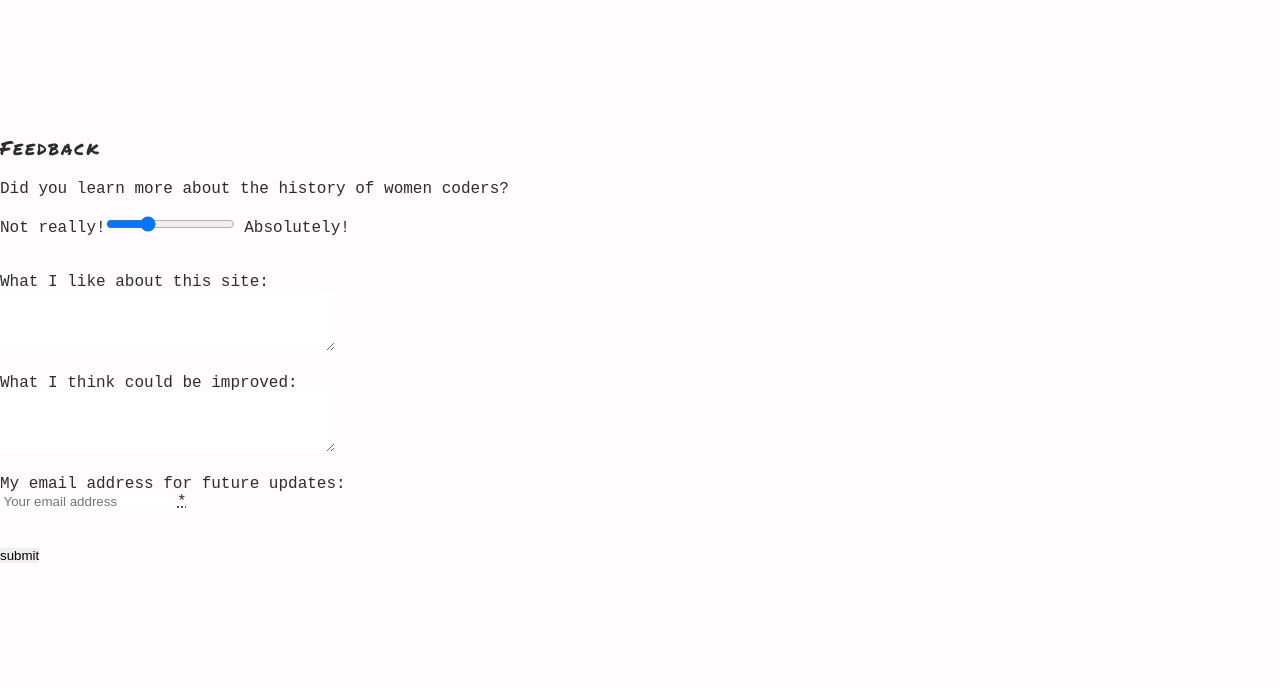
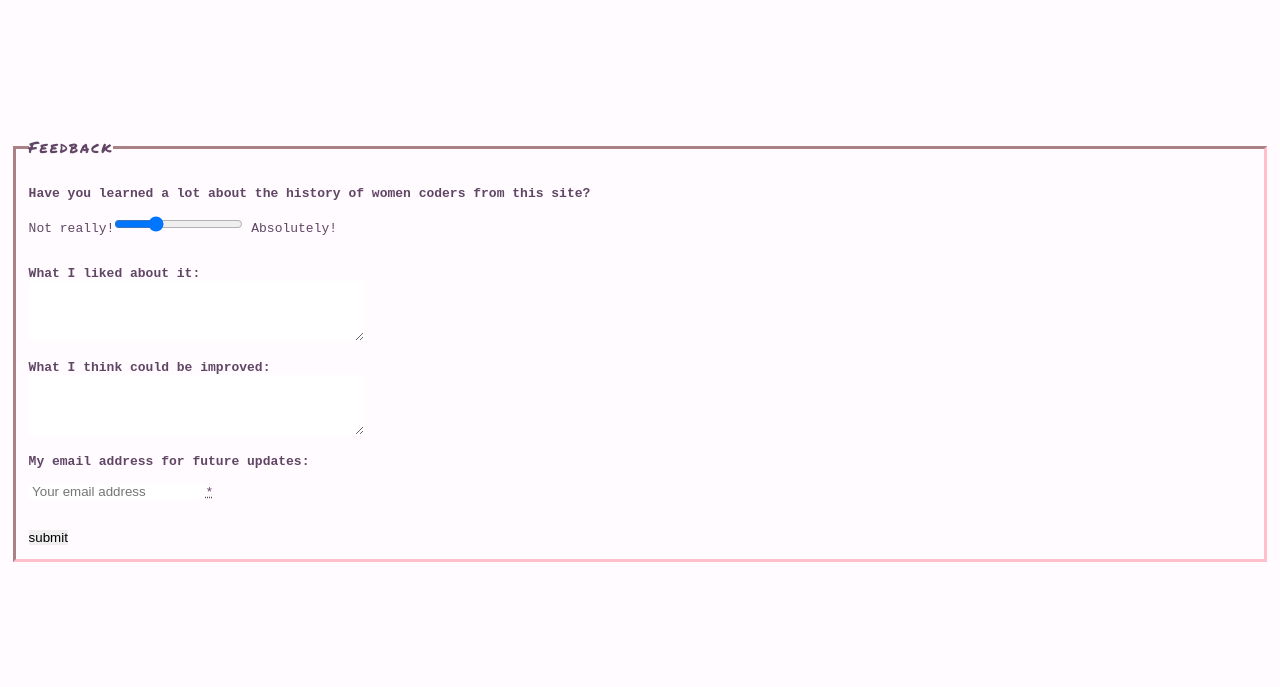
Before and after one commit to Code-Institute-Submissions/https-github.com-farah-maria-women-in-coding-history, a plain HTML site: page feedback.html in a window 1280 px wide. Shown: the part 64-751 px from the top of the page. Drawn offline with Linux system fonts and the light colour scheme.

Commit message:
add basic style to form via css

```diff
--- a/assets/css/style.css
+++ b/assets/css/style.css
@@ -49,6 +49,20 @@ h2 {
     font-weight: lighter;
     font-size: 120%;
 }
+
+fieldset {
+    margin:1%;
+    padding:1%;
+    border: solid pink;
+    border-style: inset;
+}
+
+form {
+    font-family: 'Courier New', Courier, monospace;
+    font-size: small;
+    color: #604664;
+}
+
 
 .logo > i {
     color: #604664;
--- a/feedback.html
+++ b/feedback.html
@@ -28,15 +28,16 @@
         <form action="https://formdump.codeinstitute.net/" method="post">
         <fieldset>
             <legend><h2>Feedback</h2></legend><br>
-                <p><label for="learning-scale">Did you learn more about the history of women coders?
+                <div id="form-div">
+                    <p><label for="learning-scale"><strong>Have you learned a lot about the history of women coders from this site?</strong>
                     <p><br>Not really!<input type="range" id="learning-scale" min="0" max="10" value="3.4">
                     Absolutely!
                 </label></p><br><br>
-                <p><label for="likes">What I like about this site:</label></p>
+                <p><label for="likes"><strong>What I liked about it:</strong></label></p>
                     <textarea id="likes" rows="4" cols="40"></textarea><br><br>
-                <p><label for="suggestions">What I think could be improved:</label></p>
+                <p><label for="suggestions"><strong>What I think could be improved:</strong></label></p>
                     <textarea id="suggestions" rows="4" cols="40"></textarea><br><br>
-                <p><label for="email">My email address for future updates:<br><input type="email" id="email"
+                <p><label for="email"><strong>My email address for future updates:</strong><br><br><input type="email" id="email"
                     placeholder=" Your email address" required><abbr title="required" aria-label="required">*</abbr>
                 </label></p>
                 <br>
```
